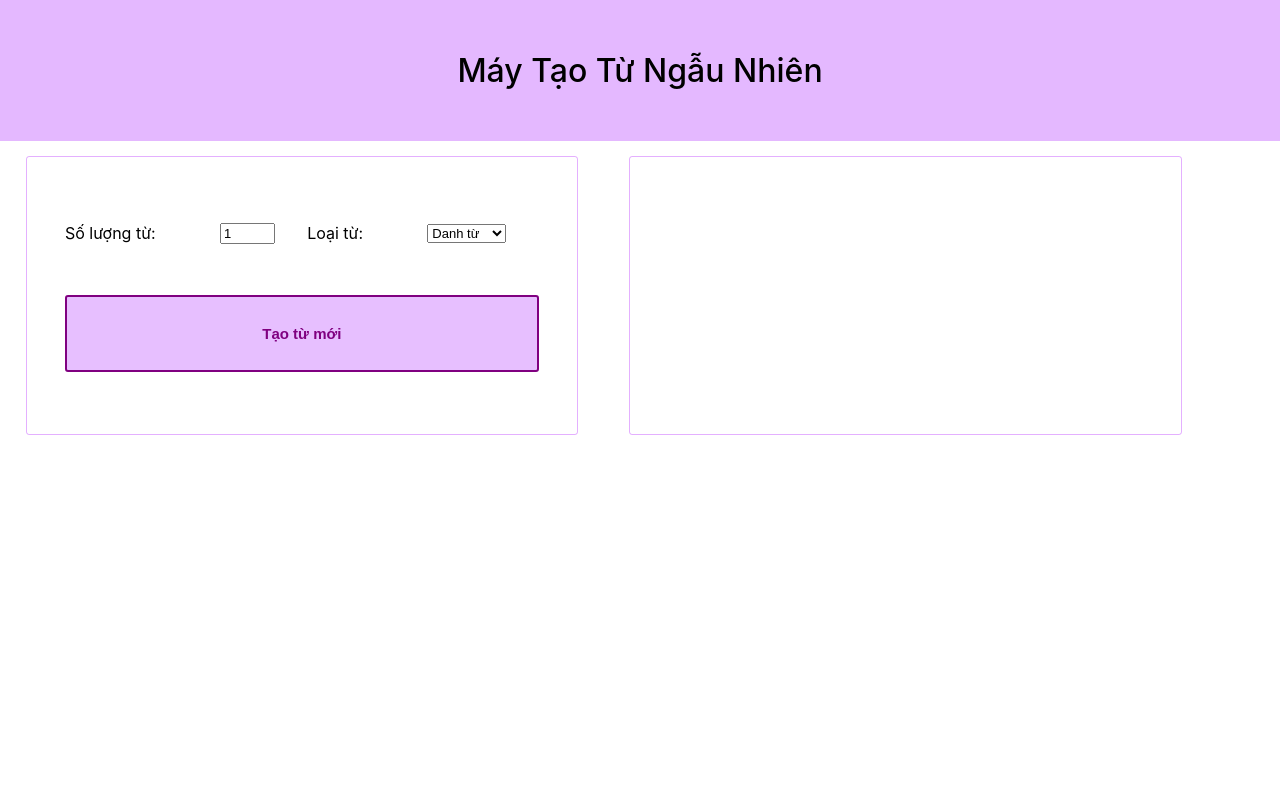
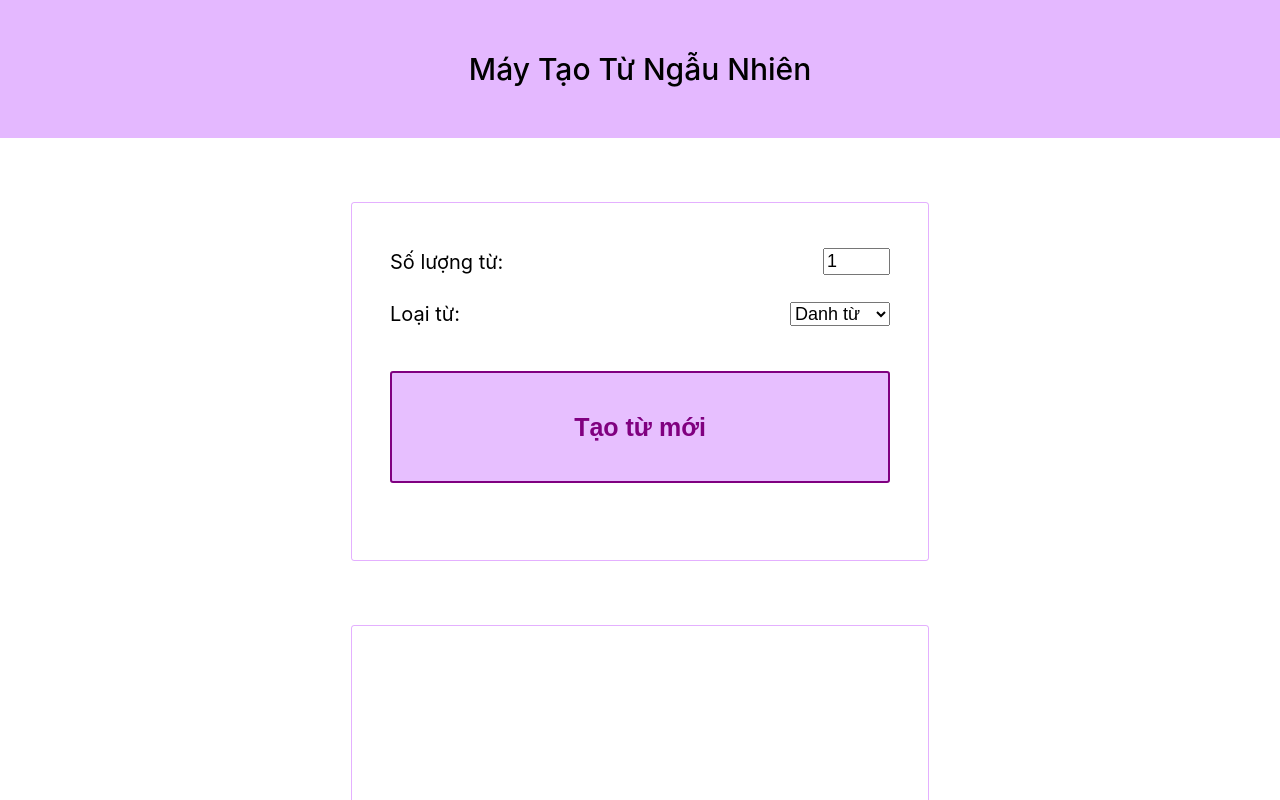
Before and after one commit to Tuanhao/VN-word-generator, a React (Create React App) app in the folder view/: page / in a window 1280 px wide. Shown: the top 800 px of the page. Built offline with nearby package versions, Linux system fonts and the light colour scheme.

Commit message:
new mod to frontend

```diff
--- a/view/public/index.html
+++ b/view/public/index.html
@@ -4,7 +4,6 @@
     <meta charset="utf-8" />
     <link rel="icon" href="%PUBLIC_URL%/favicon.ico" />
     <meta name="viewport" content="width=device-width, initial-scale=1" />
-    <meta name="theme-color" content="#000000" />
     <meta
       name="description"
       content="Web site created using create-react-app"
@@ -24,7 +23,7 @@
       work correctly both with client-side routing and a non-root public URL.
       Learn how to configure a non-root public URL by running `npm run build`.
     -->
-    <title>React App</title>
+    <title>Máy tạo từ ngẫu nhiên | Vietnamese Random Word Generator</title>
   </head>
   <body>
     <noscript>You need to enable JavaScript to run this app.</noscript>
--- a/view/src/App.css
+++ b/view/src/App.css
@@ -4,14 +4,14 @@
 }
 
 .box {
-  float: left;
-  width: 37%;
-  margin: 0 2%;
+  width: 75%;
+  margin: 5% auto;
   text-align: left;
   padding: 3%;
   border: 1px solid #a900ff4f;
   border-radius: 3px;
-  height: 25%;
+  height: 35%;
   display: flex;
   flex-wrap: wrap;
+  max-width: 500px;
 }
--- a/view/src/Header.css
+++ b/view/src/Header.css
@@ -1,7 +1,7 @@
 .component-header {
   padding: 4% 0;
   background-color: #9d00ff47;
-  font-size: 2em;
+  font-size: 30px;
   font-weight: 500;
   margin-bottom: 15px;
 }
--- a/view/src/components/DisplayBox.css
+++ b/view/src/components/DisplayBox.css
@@ -1,4 +1,5 @@
 div {
   margin: auto;
   width: 100%;
+  font-size: x-large;
 }
--- a/view/src/components/OptionBox.css
+++ b/view/src/components/OptionBox.css
@@ -2,19 +2,21 @@ label {
   margin: auto;
   margin-left: 0;
   display: inline-block;
-  font-size: 16px;
+  font-size: 20px;
 }
 
 input, select {
   margin: auto;
-  font-size: 13px;
+  font-size: 18px;
   min-width: 20px;
+  margin-right: 0;
 }
 
 button {
   width: 100%;
+  height: 40%;
   margin: 5% 0;
-  font-size: 15px;
+  font-size: 25px;
   font-weight: 600;
   border: 2px solid purple;
   background: #e7bfff;
@@ -25,3 +27,9 @@ button {
 .label--notopmargin {
   margin-top: 0;
 }
+hr {
+  flex-basis: 100%;
+  height: 0;
+  margin: 0;
+  border: 0;
+}
--- a/view/src/components/OptionBox.js
+++ b/view/src/components/OptionBox.js
@@ -70,7 +70,7 @@ export default class OptionBox extends PureComponent {
           max="10"
           value={this.state.wordAmount}
           onChange={this.handleAmountChange} />
-        <br/>
+        <hr/>
         <label>Loại từ: </label>
         <select
           value={this.state.wordType}
@@ -80,7 +80,7 @@ export default class OptionBox extends PureComponent {
             <option value="adjectives">Tính từ</option>
             <option value="all">Tổng hợp</option>
           </select>
-          <br/>
+          <hr/>
         <button
           onClick={this.handleGeneration}>
           Tạo từ mới
```
